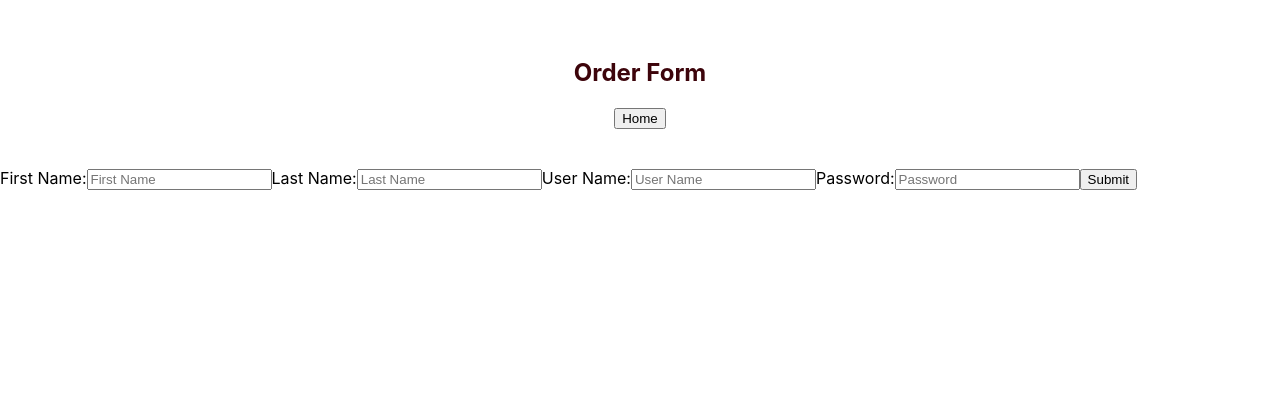
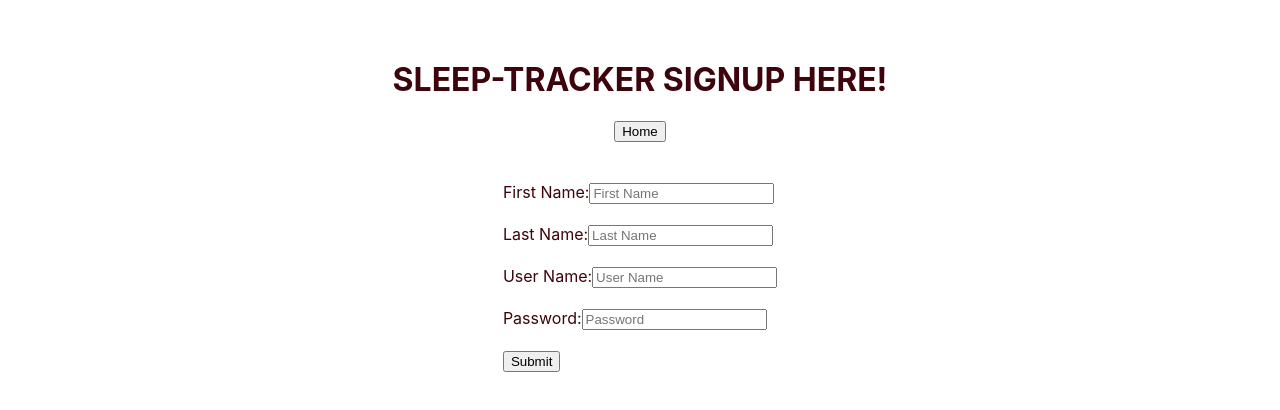
Before and after one commit to bw-sleeptracker/front-end, a React (Create React App) app: page / in a window 1280 px wide. Both pictures are taken after a click on the button "I'm a New User". Shown: the top 410 px of the page. Built offline with nearby package versions, Linux system fonts and the light colour scheme.

Commit message:
styling starting to improve, src/components/SignUpForm.js

```diff
--- a/src/components/SignUpForm.js
+++ b/src/components/SignUpForm.js
@@ -84,14 +84,14 @@ export default function SignUpForm() {
     <Route>
         <>
         <FormHeader>
-        <h2>Order Form</h2>
+        <h1>SLEEP-TRACKER SIGNUP HERE!</h1>
         <div className="home-button">
           <Link to="/">
             <button>Home</button>
           </Link>{" "}
         </div>
-        </FormHeader>
-        </>
+        <br/><br/>
+
         <form className="info" onSubmit={submitHandler}>
             <label htmlFor="firstname=">
           First Name:
@@ -107,7 +107,7 @@ export default function SignUpForm() {
             <p className="error">{errorState.firstname}</p>
           ) : null}
             </label>
-
+              <br/><br/>
             <label htmlFor="lastname">
           Last Name:
           <input
@@ -122,7 +122,7 @@ export default function SignUpForm() {
             <p className="error">{errorState.lastname}</p>
           ) : null}
             </label>
-
+            <br/> <br/>
             <label htmlFor="username">
           User Name:
           <input
@@ -137,6 +137,7 @@ export default function SignUpForm() {
             <p className="error">{errorState.username}</p>
           ) : null}
             </label>
+            <br/><br/>
 
             <label htmlFor="password">
           Password:
@@ -152,10 +153,13 @@ export default function SignUpForm() {
             <p className="error">{errorState.password}</p>
           ) : null}
             </label>
+            <br/><br/>
         <button className="formbutton" type="submit">
           Submit
         </button>
       </form>
-    </Route>
+    </FormHeader>
+    </>
+  </Route>
     );
   }
```
